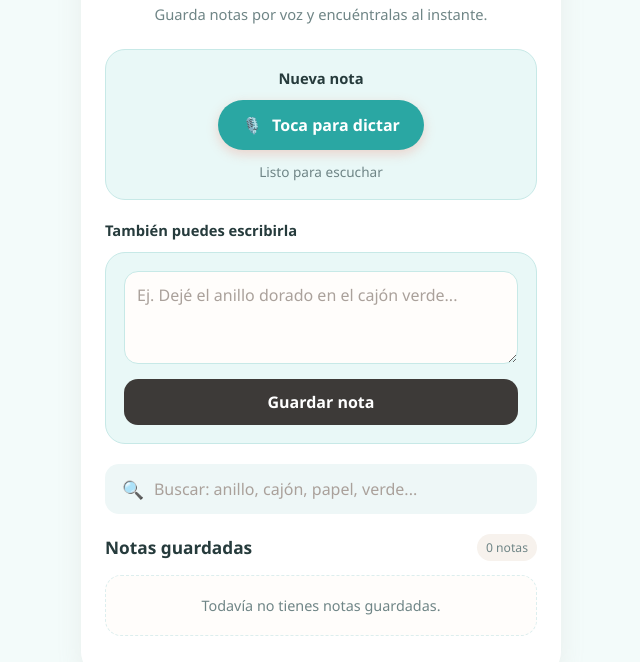
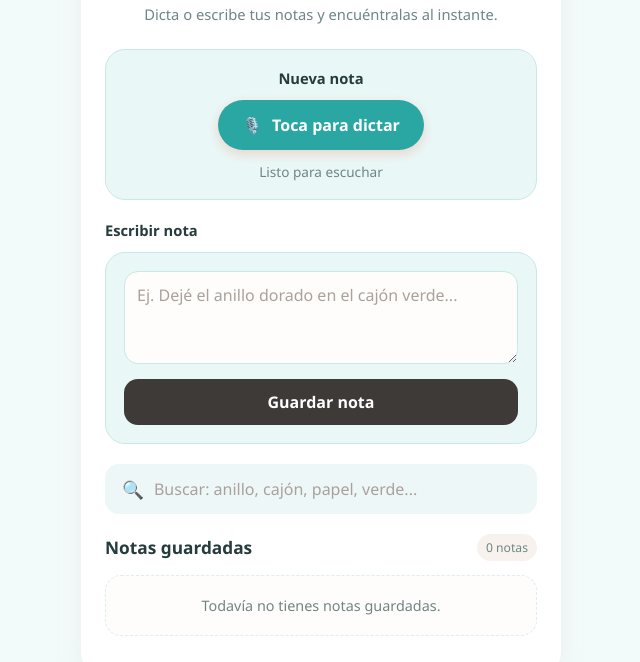
Before and after one commit to sandysarmiento-max/memoria-rapida, a plain HTML site: page index.html in a window 1280 px wide. Shown: the part 104-766 px from the top of the page, without its empty margins (319-959 px from the left). Drawn offline with Linux system fonts and the light colour scheme.

Commit message:
Update index.html

```diff
--- a/index.html
+++ b/index.html
@@ -12,7 +12,7 @@
     <header class="app-header">
       <p class="eyebrow">Recordatorios rápidos</p>
       <h1>VozMemo</h1>
-      <p>Guarda notas por voz y encuéntralas al instante.</p>
+      <p>Dicta o escribe tus notas y encuéntralas al instante.</p>
     </header>
 
     <section class="recording-section" aria-labelledby="recordTitle">
@@ -27,7 +27,7 @@
     </section>
 
     <section class="manual-section" aria-labelledby="manualTitle">
-      <h2 id="manualTitle" class="section-title">También puedes escribirla</h2>
+      <h2 id="manualTitle" class="section-title">Escribir nota</h2>
       <div class="manual-box">
         <textarea id="manualNote" rows="3" placeholder="Ej. Dejé el anillo dorado en el cajón verde..."></textarea>
         <button type="button" id="saveManualBtn" class="btn-secondary">Guardar nota</button>
```
